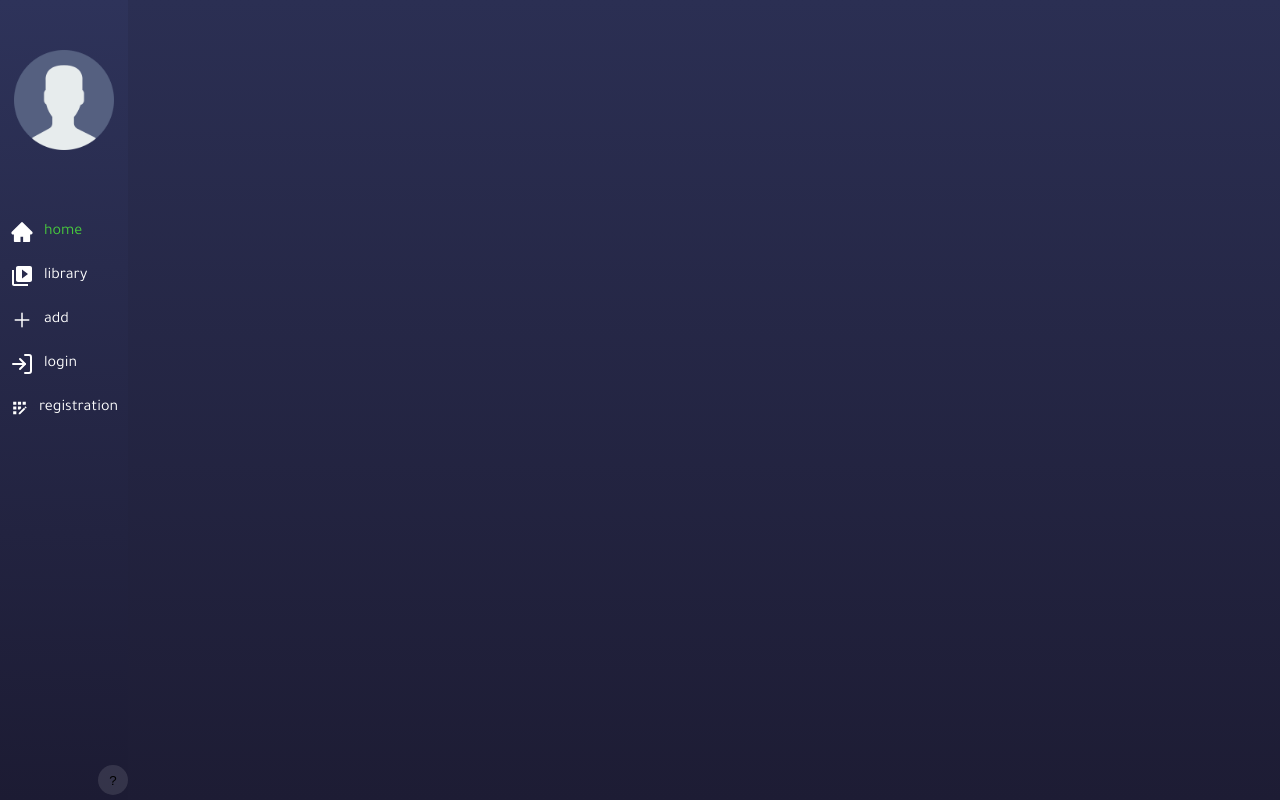
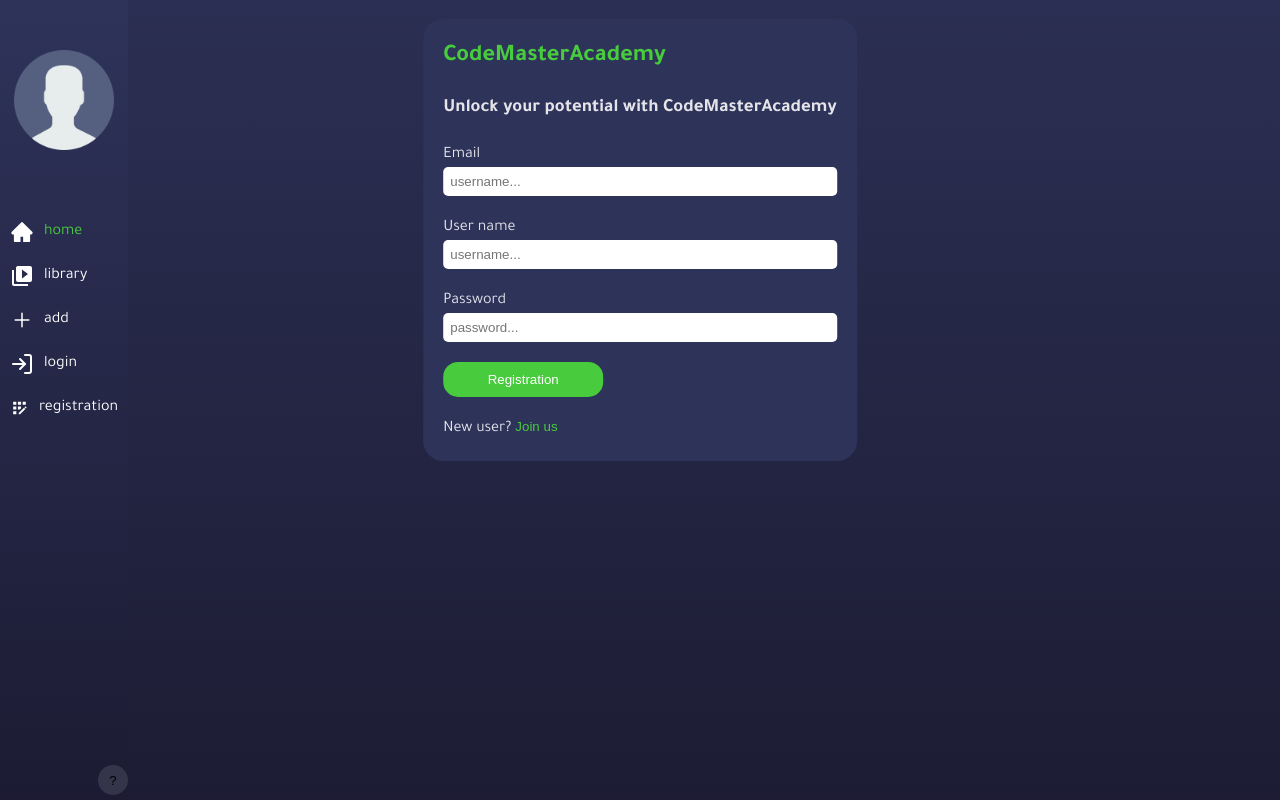
Before and after one commit to JackTheFullDev/tutorialApp, a React (Vite) app: page /registration in a window 1280 px wide. Built offline with nearby package versions, Linux system fonts and the light colour scheme.

Commit message:
added to db

```diff
--- a/Registration.jsx
+++ b/Registration.jsx
@@ -1,10 +1,68 @@
+import { useContext } from "react";
+import { userContext } from "./src/components/feature/UserContext";
 
 export const Registration=()=>
 {
+    const {user,registerUser,setUserNameRegistration,setUserEmail,setUserPassword,userNameRegistration,userPassword} =
+    useContext(userContext);
+    return(
+        <section className="login-page">
+        <div className="main-section">
+          <h1 style={{color:"#48CB3D"}}>CodeMasterAcademy</h1>
+          <h3>Unlock your potential with CodeMasterAcademy</h3>
+          <div>
 
-    return(
-       <>
-       Registration
-       </>
+            <label>Email</label>
+            <input
+              placeholder="username..."
+              onChange={(e) => setUserEmail(e.target.value)}
+              type="email"
+            />
+          </div>
+          <div>
+
+            <label>User name</label>
+            <input
+              placeholder="username..."
+              onChange={(e) => setUserNameRegistration(e.target.value)}
+            />
+          </div>
+          <div>
+            <label>Password</label>
+            <input
+              placeholder="password..."
+              type="password"
+              onChange={(e) => setUserPassword(e.target.value)}
+            />
+          </div>
+          <button className="login-button" onClick={() => registerUser(userNameRegistration,userPassword)}>Registration</button>
+          <div>
+            <p>
+              New user? <button style={{color:"#48CB3D",backgroundColor:"transparent"}}>Join us</button>
+            </p>
+          </div>
+        </div>
+
+        {user &&
+          /*
+          <div>
+            <h2>Hello!</h2>
+            <p>Username: {user.username}</p>
+            <p>id: {user.id}</p>
+            <button onClick={handleLogOut}>Logout</button>
+
+            <h3>Your Tutorials:</h3>
+            {tutorials.map((tutorial) => (
+              <div key={tutorial.tutorial_id}>
+                <p>Title: {tutorial.title}</p>
+                { Render other tutorial information as needed }
+              </div>
+            ))}
+          </div>
+          */
+          navigate("/")
+
+          }
+      </section>
     )
 }
--- a/src/components/Add.jsx
+++ b/src/components/Add.jsx
@@ -3,13 +3,14 @@ import "./Add.css";
 import Box from "@mui/material/Box";
 import Slider from "@mui/material/Slider";
 import { useContext } from "react";
-import { AiOutlineUpload } from "react-icons/ai";
+import axios from "axios";
 import { useState } from "react";
 import { addContext } from "./feature/AddContext";
 import { ImagePicker } from "./template/ImagePicker";
 import { LevelPicker } from "./template/LevelPicker";
 import { DayPicker } from "./template/DayPicker";
 import { InfoSmallLabel } from "./template/InfoSmallLabel";
+import { userContext } from "./feature/UserContext";
 
 export const Add = () => {
   const handleLevelValue = (event) => {
@@ -38,7 +39,14 @@ export const Add = () => {
     reader.readAsDataURL(file);
     //end of file
   };
+  const {user} =
+  useContext(userContext);
 
+
+  const{id}=user || null;
+  //console.log(id)
+
+  let tutorial_role="user";
   const { addToLibrary } = useContext(addContext);
   const handleSubmit = (e) => {
     e.preventDefault();
@@ -52,9 +60,40 @@ export const Add = () => {
       tutorialNumberOfPeople,
       tutorialLevel,
       selectedImage,
-      levelState,
+      levelState
     };
     addToLibrary(tutorialObject);
+    console.log(tutorialObject);
+
+    fetch("http://localhost:3000/tutorials", {
+      method: "POST",
+      headers: {
+        "Content-Type": "application/json",
+      },
+      body: JSON.stringify(
+       { tutorialname,
+        tutorialStartDate,
+        tutorialEndDate,
+        tutorialStartTime,
+        tutorialEndTime,
+        tutorialDays,
+        tutorialNumberOfPeople,
+        tutorialLevel,
+        selectedImage,
+        levelState,
+      id,
+      tutorial_role}
+
+      ),
+      // body: JSON.stringify({ username, password }),
+    })
+      .then((response) => {
+        console.log(response.data); // Handle the response as needed
+      })
+      .catch((error) => {
+        console.error("Error creating tutorial:", error);
+        // Handle the error as needed
+      });
   };
   const handleCheckBox = (event) => {
     const valueOfCheckbox = event.target.value;
--- a/src/components/Home.jsx
+++ b/src/components/Home.jsx
@@ -18,7 +18,7 @@ function Home() {
     {
       try{
         const res=await  axios.get("http://localhost:3000/users");
-        console.log(res)
+        //console.log(res)
       }
       catch(err)
       {
--- a/src/components/feature/Navigation.jsx
+++ b/src/components/feature/Navigation.jsx
@@ -20,7 +20,7 @@ export const Navigation = () => {
   const {user,handleLogOut} =
   useContext(userContext);
 
-  console.log(user,)
+  //console.log(user,)
   return (
     <section className="navigation">
       <div className="user-navigation">
--- a/src/components/feature/UserContext.jsx
+++ b/src/components/feature/UserContext.jsx
@@ -5,13 +5,44 @@ export const userContext = createContext();
 
 export const UserProvider=({children})=>
 {
-
+//login
     const [username, setUsername] = useState('');
     const [password, setPassword] = useState('');
     const [user, setUser] = useState(null);
     const [userTutorial, setUserTutorial] = useState(null);
     const [errorMessage, setErrorMessage] = useState('');
     const [tutorials, setTutorials] = useState([]);
+    //registration
+
+    const [userNameRegistration,setUserNameRegistration]=useState(null);
+    const [userEmail,setUserEmail]=useState(null);
+    const [userPassword,setUserPassword]=useState(null);
+    const registerUser = (username, password) => {
+        // Make a POST request to your backend API endpoint to register the user
+        fetch('http://localhost:3000/register', {
+          method: 'POST',
+          headers: {
+            'Content-Type': 'application/json',
+          },
+          body: JSON.stringify({ username, password }),
+        })
+          .then((response) => response.json())
+          .then((data) => {
+            // Handle the response from the backend
+            if (data.success) {
+              alert('Registration successful!');
+              // Redirect the user to the login page or perform any other necessary actions
+            } else {
+              alert('Registration failed. Please try again.');
+            }
+          })
+          .catch((error) => {
+            console.error('Error:', error);
+            alert('An error occurred. Please try again later.');
+          });
+      };
+
+    //
 
     useEffect(() => {
         // Fetch the user's tutorials after a successful login
@@ -62,7 +93,7 @@ export const UserProvider=({children})=>
 
 
     let value={
-        setUsername,setPassword,handleLogOut,user,handleLogin,tutorials
+        setUsername,setPassword,handleLogOut,user,handleLogin,tutorials,registerUser,setUserNameRegistration,setUserEmail,setUserPassword,userPassword,userNameRegistration
     };
 
     return(
```
